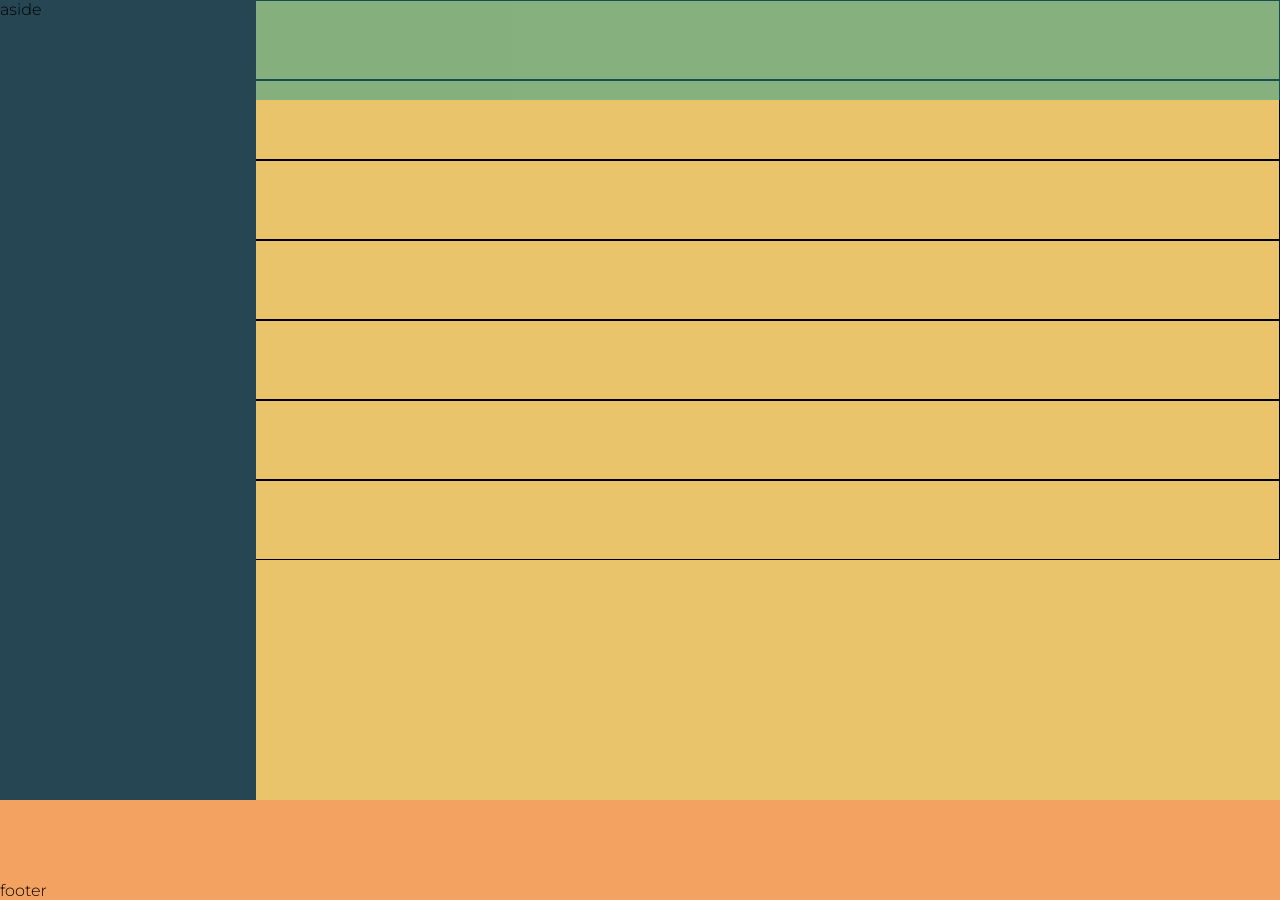
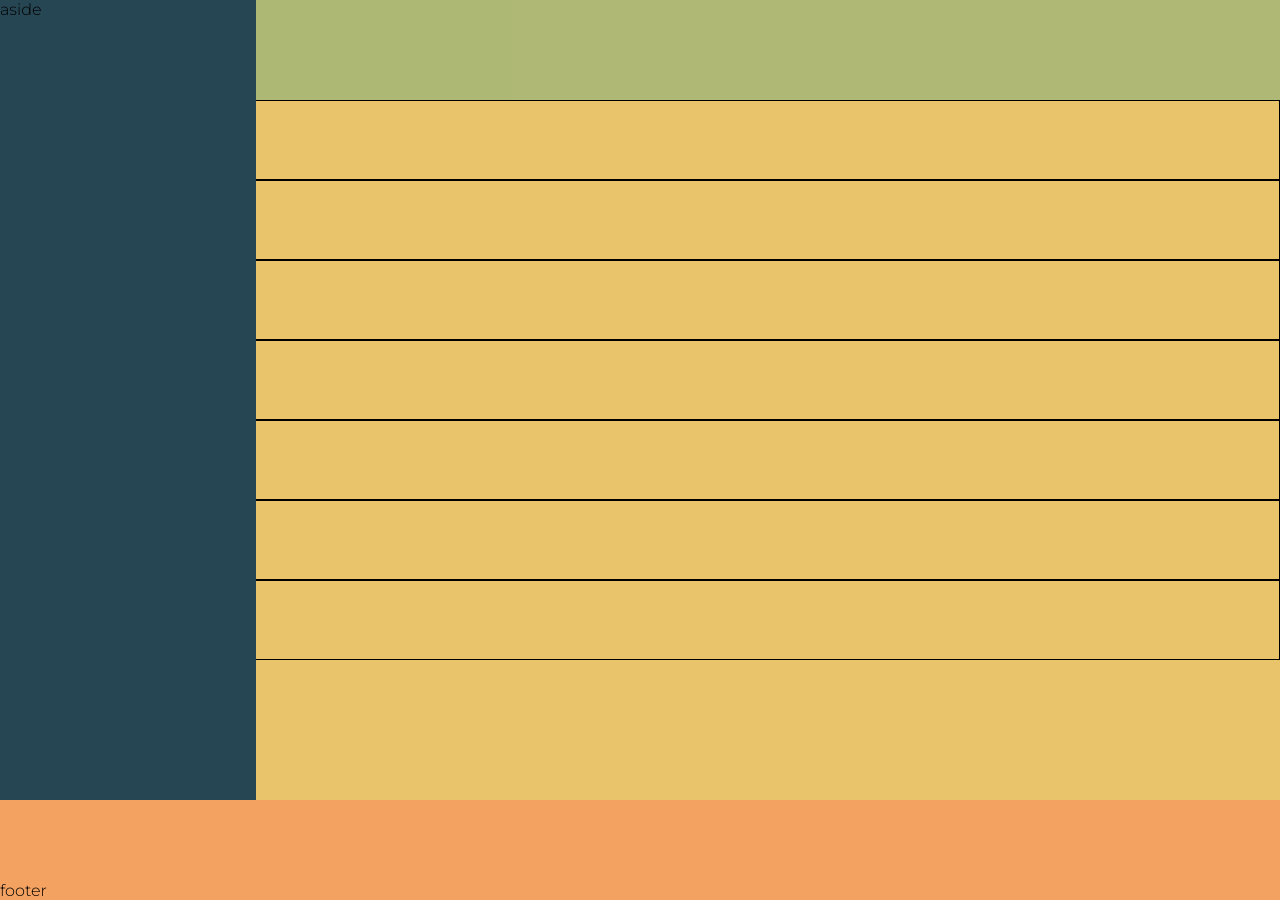
Before and after one commit to lnannettik/html-css-spotifyweb, a plain HTML site: page index.html in a window 1280 px wide. Drawn offline with Linux system fonts and the light colour scheme.

Commit message:
struttura ancora

```diff
--- a/index.html
+++ b/index.html
@@ -13,11 +13,8 @@
 
 <body>
 
-    <div class="tutto">
-
         <header>
             <div class="header">barra upgrade</div>
-            <div class="header-back">barra upgrade</div>
         </header>
 
         <aside class="aside">aside</aside>
@@ -38,8 +35,6 @@
             <div class="footer">footer</div>
         </footer>
 
-    </div>
-
 </body>
 
 </html>
--- a/style.css
+++ b/style.css
@@ -7,19 +7,12 @@
 }
 
 
-.tutto {
+.body {
     width: 100vw;
-    height: 100vh;
+    height: calc(100vh - 100px);
 }
 
 .header {
-    width: 100%;
-    height: 100px;
-    background: rgba(42, 157, 143, .3);
-    position: fixed;
-}
-
-.header-back {
     width: 100%;
     height: 100px;
     background: rgba(42, 157, 143, .3);
@@ -40,6 +33,7 @@
     height: 100vh;
     background: rgba(233, 196, 106);
     overflow: auto;
+    padding-top: 100px;
 }
 
 .random {
```
